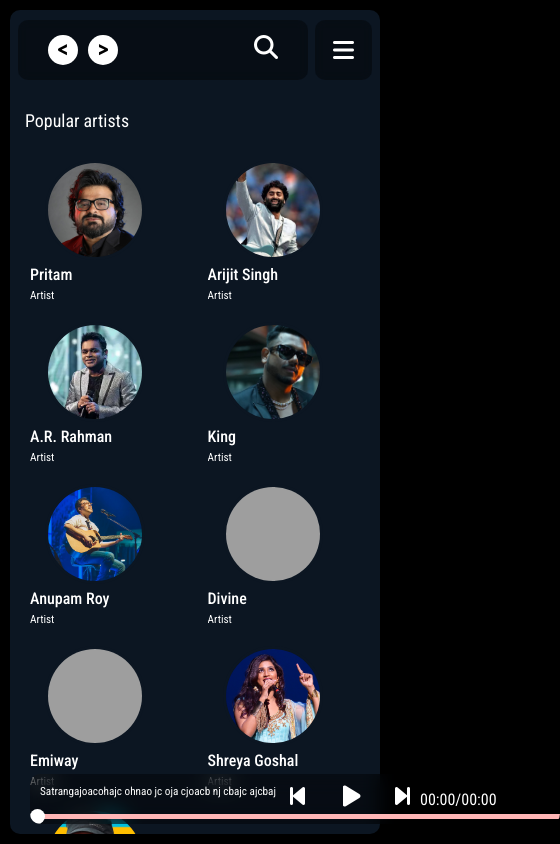
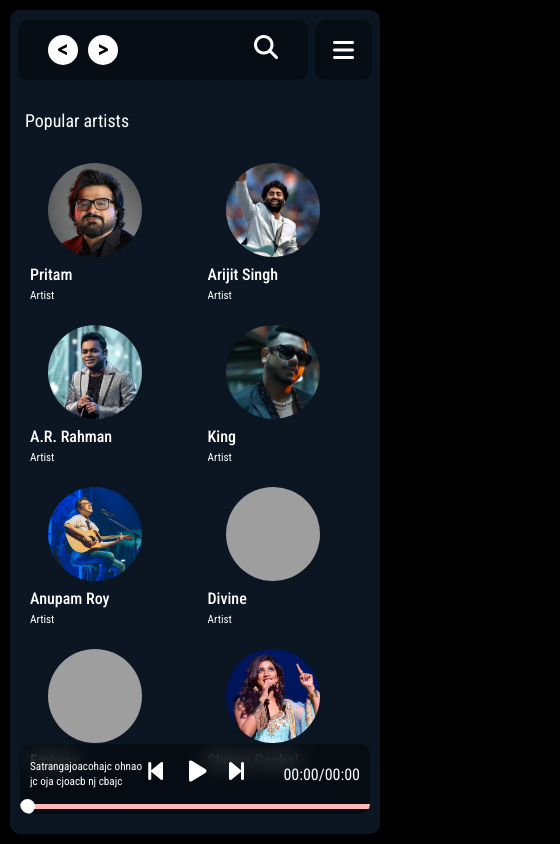
Before and after one commit to OfficialSubham/Spotify-Clone, a plain HTML site: page UI Files/HTML/artist.html in a window 390 px wide. Shown: the whole page, 560 px wide, since content can reach past the window. Drawn offline with nearby package versions, Linux system fonts and the light colour scheme; no server answers; grey boxes are pictures that could not be loaded.

Commit message:
Most of the responsive is done

```diff
--- a/JavaScript Files/main.js
+++ b/JavaScript Files/main.js
@@ -28,7 +28,7 @@ async function getSongs() {
 async function main() {
     let song = await getSongs();
     console.log(song);
-    currentTrack.src = song[0]
+    currentTrack.src = song[3]
     setInterval(() => {
         console.log(currentTrack.currentTime);
     }, 2000)
--- a/UI Files/CSS/container.css
+++ b/UI Files/CSS/container.css
@@ -468,16 +468,18 @@
     background-color: rgba(0, 0, 0, 0.411);
     backdrop-filter: blur(10px);
     align-items: center;
-    position: absolute;
+    position: sticky;
     bottom: 20px;
-    width: auto;
+    left: 10px;
+    right: 10px;
     border-radius: 10px;
     padding: 0 10px;
     display: flex;
     align-items: center;
-    margin: 0 10px;
     transition: all 0.15s;
-    -ms-flex-align: center;
+    height: 70px;
+    flex-shrink: 0;
+    justify-content: space-between;
 }
 
 .player .seekbar {
@@ -501,13 +503,12 @@
 }
 
 .player .song-name {
-    width: 250px;
+    width: 145px;
     height: 30px;
-    left: 10px;
-    top: 5px;
     word-wrap: break-word;
     line-height: 15px;
     font-size: 0.7em;
+    margin-bottom: 10px;
 }
 
 .player .player-button {
@@ -517,7 +518,7 @@
     align-items: center;
     justify-content: space-between;
     font-size: 1.5em;
-    top: 5px;
+    margin-bottom: 10px;
 }
 
 .player-button div {
@@ -529,7 +530,6 @@
     height: 30px;
     display: flex;
     align-items: center;
-    justify-content: space-between;
-    top: 2px;
-    right: 0px;
+    justify-content: flex-end;
+    margin-bottom: 10px;
 }
--- a/UI Files/HTML/artist.html
+++ b/UI Files/HTML/artist.html
@@ -170,7 +170,7 @@
                 </div>
             </div>
 
-            <div class="player">
+            <div class="player flex">
 
                 <div class="song-name js-song-name">
                     Satrangajoacohajc ohnao jc oja cjoacb nj cbajc ajcbaj
```
